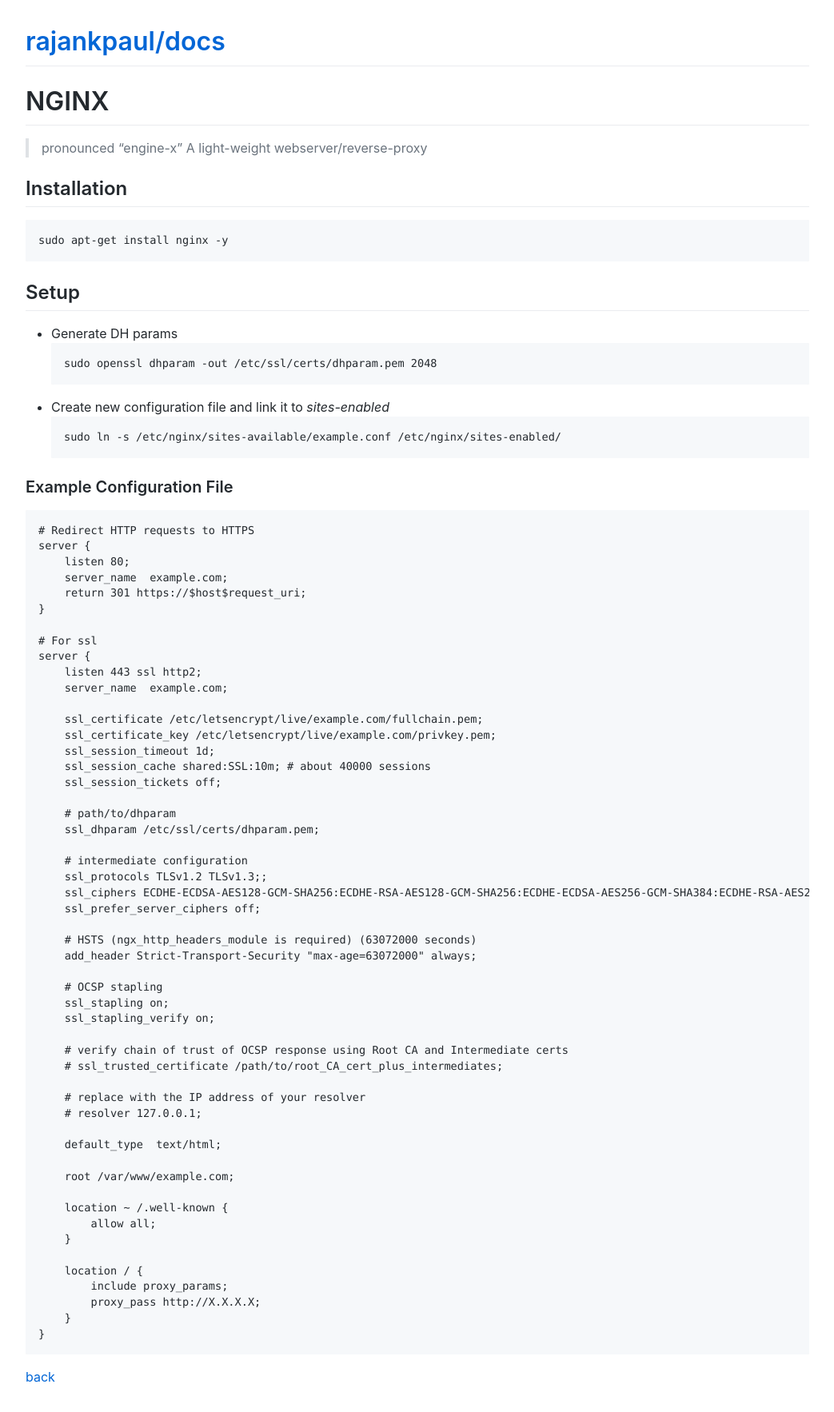
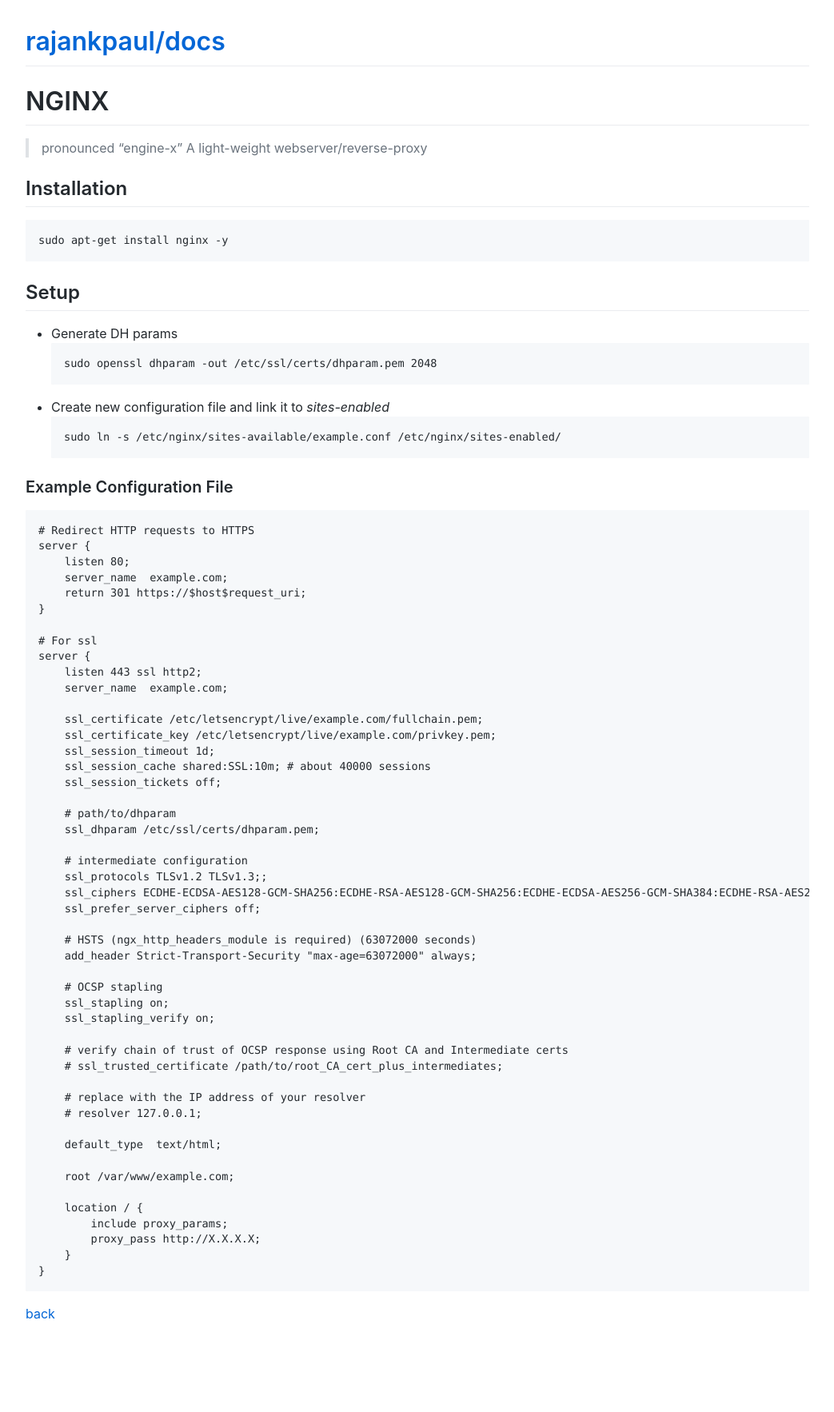
Before and after one commit to rajankpaul/docs, a Jekyll site: the page built from tutorials/linux/nginx/index.md, in a window 1280 px wide. Shown: the whole page at 80% size, without its empty margins (118-1161 px from the left). Built offline with Jekyll 4.4.1, drawn with Linux system fonts in a browser that asks for light colours; comment, search, counter and statistics services are not loaded; after the commit the page ends 1687 px from its top, so only the background shows below that.

Commit message:
Update index.md

```diff
--- a/tutorials/linux/nginx/index.md
+++ b/tutorials/linux/nginx/index.md
@@ -71,10 +71,6 @@ server {
 
     root /var/www/example.com;
 
-    location ~ /.well-known {
-        allow all;
-    }
-
     location / {
         include proxy_params;
         proxy_pass http://X.X.X.X;
```
